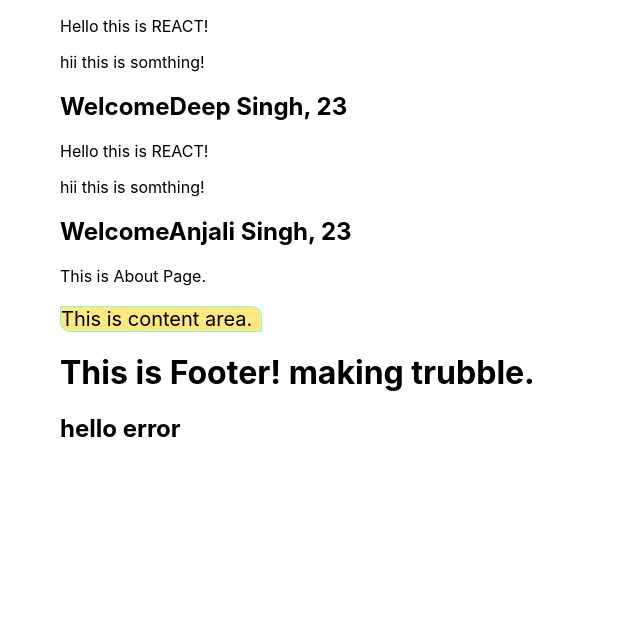
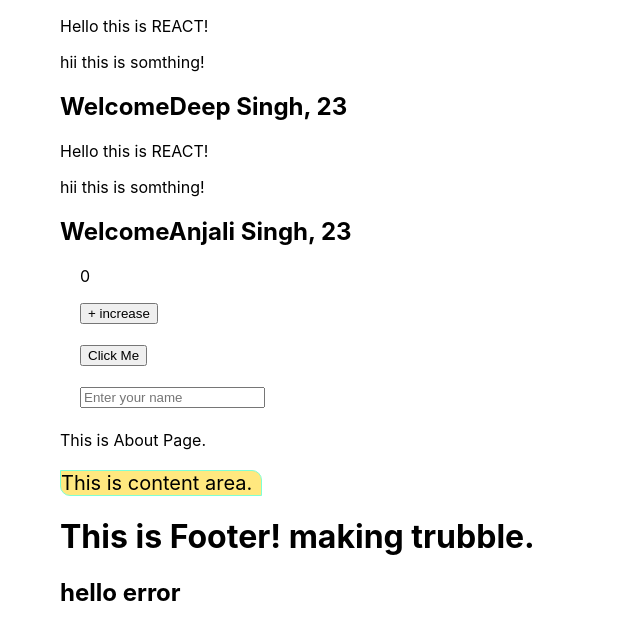
Before and after one commit to aartisingh2020aru-ui/React, a React (Create React App) app: page / in a window 1280 px wide. Shown: the top 640 px of the page, without its empty margins (0-640 px from the left). Built offline with nearby package versions, Linux system fonts and the light colour scheme; the HTML template or start-up script is replaced by a standard one.

Commit message:
counter-mounter

```diff
--- a/src/App.js
+++ b/src/App.js
@@ -4,6 +4,7 @@ import Header from './Components/Header';
 import Footer from './Components/Footer';
 import Home from './Pages/Home';
 import About from './Pages/About';
+import Counter from './Pages/Counter';
 
 
 function App() {
@@ -13,6 +14,7 @@ function App() {
 
     <Header Name="Deep Singh" Age="23" />
     <Header Name="Anjali Singh" Age="23" />
+    <Counter />
     <About />
     <Home />
     <Footer />
--- /dev/null
+++ b/src/Pages/Counter.js
@@ -0,0 +1,25 @@
+import React, {useState} from "react";
+
+function Counter(){
+
+    const [state, setState] = useState(0);
+
+    function click(){
+        alert("Daba Diya ....!");
+    }
+
+    const [name, setName] = useState("");
+
+    return(
+        <div>
+        <p>{state}</p>
+        <button onClick={()=> setState(state + 1)}>+ increase</button> <br/><br/>
+        <button onClick={click}> Click Me</button><br/><br/>
+
+        <input type="text" onChange={(e)=> setName(e.target.value)} placeholder="Enter your name"></input>
+        <h5>{name}</h5>
+        </div>
+    );
+}
+
+export default Counter;
```
